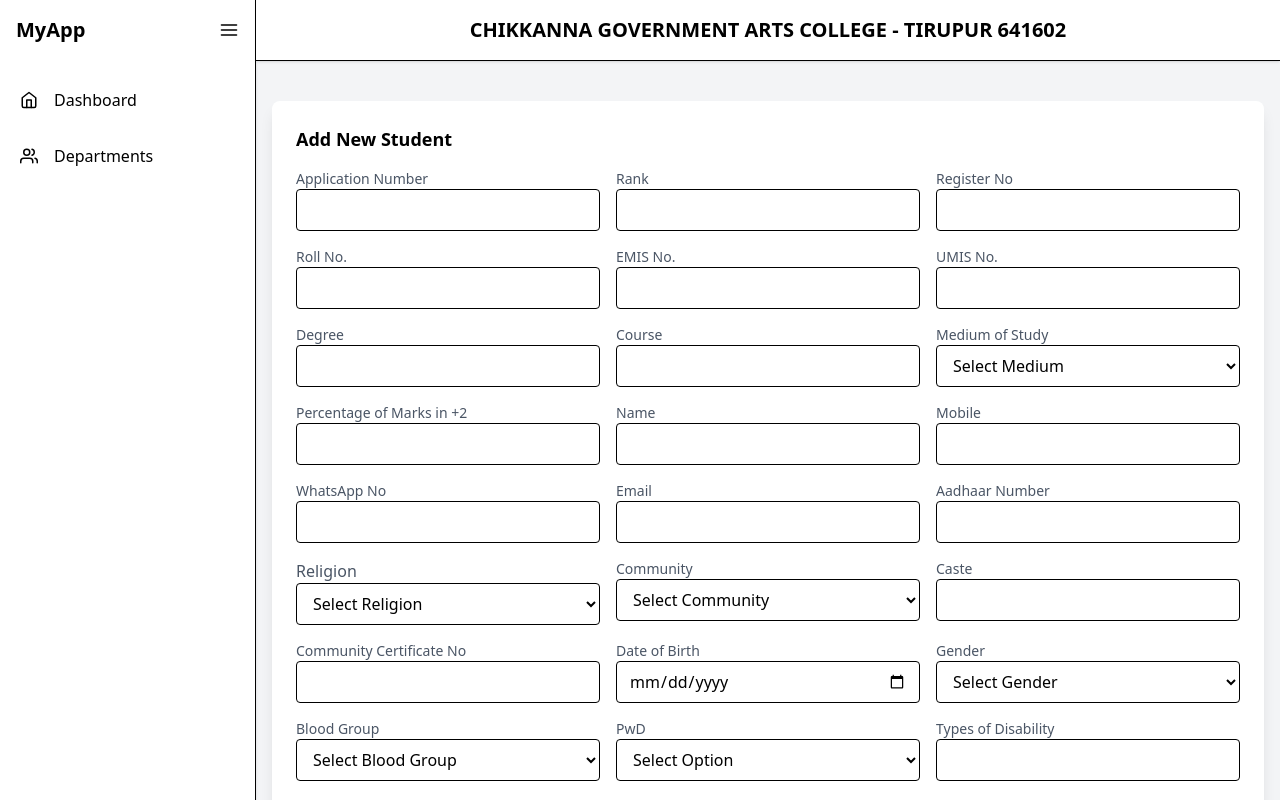
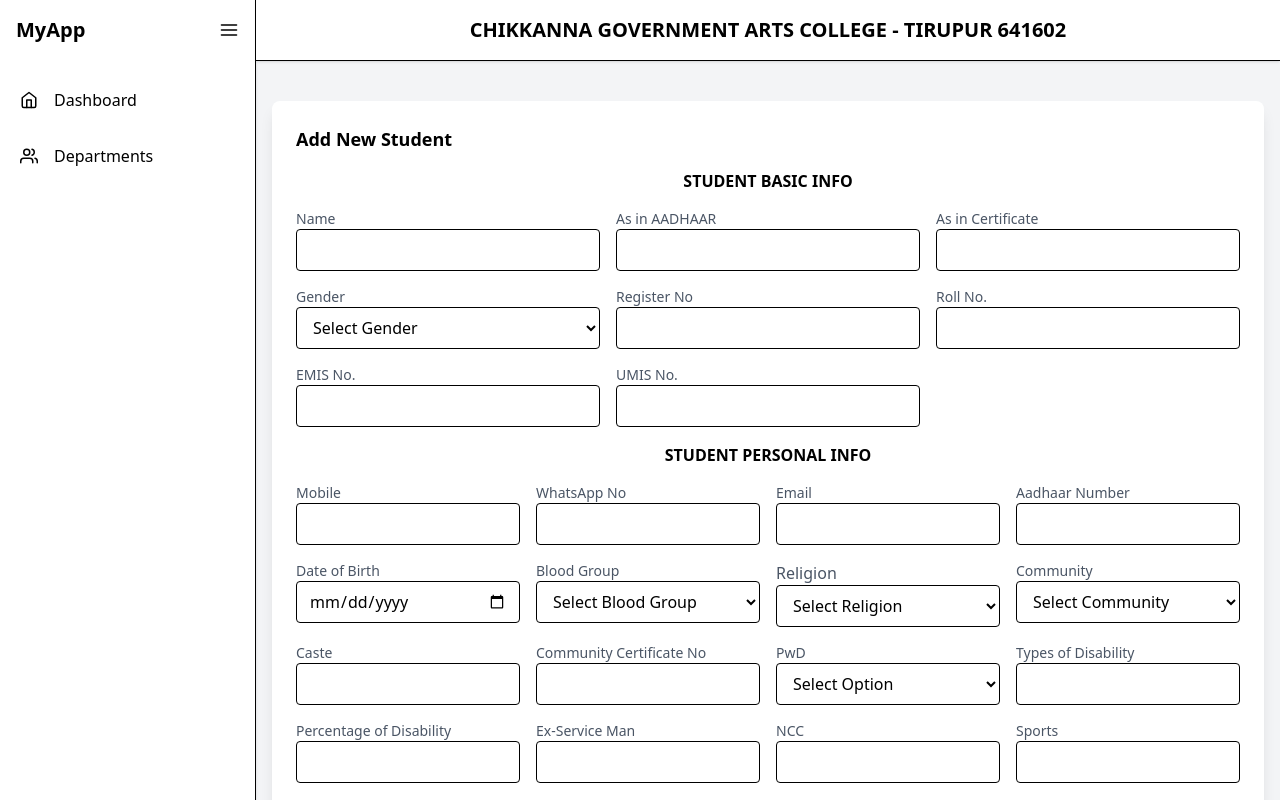
Before and after one commit to AKHIL-S123/CGAC, a React (Vite) app in the folder frontend/app/: page /add-student in a window 1280 px wide. Built offline with nearby package versions, Linux system fonts and the light colour scheme; sample sign-in values are in the browser's storage.

Commit message:
updated some fields

```diff
--- a/frontend/app/src/modules/students/StudentForm.jsx
+++ b/frontend/app/src/modules/students/StudentForm.jsx
@@ -129,11 +129,17 @@ export default function StudentForm({ degree, student, onSuccess, id }) {
           umisNo: student?.umisNo || '',
           degree: degree || '',
           course: student?.course || '',
+          courseType: student?.courseType || '',
+          cutoff : student?.cutoff|| '',
+          batch : student?.batch || '',
+          stream : student?.stream || '',
           mediumOfStudy: student?.mediumOfStudy || '',
           percentageOfMarks: student?.percentageOfMarks || '',
           mobile: student?.mobile || '',
           whatsappNo: student?.whatsappNo || '',
           name: student?.name || '',
+          nameAadhaar:student?.name ||'',
+          nameCertificate:student?.name ||'',
           email: student?.email || '',
           aadhaarNumber: student?.aadhaarNumber || '',
           religion: student?.religion || '',
@@ -151,6 +157,7 @@ export default function StudentForm({ degree, student, onSuccess, id }) {
           sports: student?.sports || '',
           categoryOfSports: student?.categoryOfSports || '',
           admissionQuota: student?.admissionQuota || '',
+          studentStatus:student?.studentStatus|| '',
           dateOfAdmission: student?.dateOfAdmission || '',
           admissionNumber: student?.admissionNumber || '',
           presentAddress: student?.presentAddress || '',
@@ -166,12 +173,13 @@ export default function StudentForm({ degree, student, onSuccess, id }) {
           guardianName: student?.guardianName || '',
           guardianNumber: student?.guardianNumber || '',
           singleParent: student?.singleParent || '',
+          singleGirlChild: student?.singleGirlChild || '',
           firstGraduate: student?.firstGraduate || '',
           firstGraduateCertificateNo: student?.firstGraduateCertificateNo || '',
           annualIncome: student?.annualIncome || '',
+          incomeCertificateNo: student?.incomeCertificateNo || '',
           viStandardSchoolName: student?.viStandardSchoolName || '',
           viStandardCity: student?.viStandardCity || '',
-          incomeCertificateNo: student?.incomeCertificateNo || '',
           viStandardType: student?.viStandardType || '',
           viStandardYearStart: student?.viStandardYearStart || '',
           viStandardYearEnd: student?.viStandardYearEnd || '',
@@ -244,14 +252,30 @@ export default function StudentForm({ degree, student, onSuccess, id }) {
         {({ isSubmitting }) => (
           <Form className="space-y-4 ">
             {/* 1st div ******************************************************/}
+             {/************************************  STUDENT BASIC INFO************************************** */}
+             <h1 className='text-30px font-bold  text-center'> STUDENT BASIC INFO </h1>
             <div className='grid grid-cols-3 gap-4'>
             <div>
-              <label className="block text-sm text-gray-600">Application Number</label>
-              <Field name="applicationNumber" className="border px-3 py-2 rounded w-full" />
+              <label className="block text-sm text-gray-600">Name</label>
+              <Field name="name" className="border px-3 py-2 rounded w-full" />
             </div>
             <div>
-              <label className="block text-sm text-gray-600">Rank</label>
-              <Field name="rank" className="border px-3 py-2 rounded w-full" />
+              <label className="block text-sm text-gray-600">As in AADHAAR</label>
+              <Field name="nameAadhaar" className="border px-3 py-2 rounded w-full" />
+            </div>
+            <div>
+              <label className="block text-sm text-gray-600">As in Certificate</label>
+              <Field name="nameCertificate" className="border px-3 py-2 rounded w-full" />
+            </div>
+            <div>
+              <label className="block text-sm text-gray-600">Gender</label>
+              <Field as="select" name="gender" className="border px-3 py-2 rounded w-full" >
+              {sex.map((group) => (
+                    <option key={group.value} value={group.value}>
+                        {group.label}
+                    </option>
+                    ))}
+                    </Field>
             </div>
             <div>
               <label className="block text-sm text-gray-600">Register No</label>
@@ -269,33 +293,13 @@ export default function StudentForm({ degree, student, onSuccess, id }) {
               <label className="block text-sm text-gray-600">UMIS No.</label>
               <Field name="umisNo" className="border px-3 py-2 rounded w-full" />
             </div>
-            <div>
-              <label className="block text-sm text-gray-600">Degree</label>
-              <Field name="degree" className="border px-3 py-2 rounded w-full" />
+
+
             </div>
-            <div>
-              <label className="block text-sm text-gray-600">Course</label>
-              <Field name="course" className="border px-3 py-2 rounded w-full" />
-            </div>
-            <div>
-              <label className="block text-sm text-gray-600">Medium of Study</label>
-              <Field as='select' name="mediumOfStudy" className="border px-3 py-2 rounded w-full" >
 
-              {mediumOfStudyOptions.map((group) => (
-                    <option key={group.value} value={group.value}>
-                        {group.label}
-                    </option>
-                    ))}
-            </Field>
-            </div>
-            <div>
-              <label className="block text-sm text-gray-600">Percentage of Marks in +2</label>
-              <Field name="percentageOfMarks" type="number" className="border px-3 py-2 rounded w-full" />
-            </div>
-            <div>
-              <label className="block text-sm text-gray-600">Name</label>
-              <Field name="name" className="border px-3 py-2 rounded w-full" />
-            </div>
+            {/************************************  STUDENT PERSONAL INFO************************************** */}
+            <h1 className='text-30px font-bold  text-center'> STUDENT PERSONAL INFO </h1>
+            <div className='grid grid-cols-4 gap-4'>
             <div>
               <label className="block text-sm text-gray-600">Mobile</label>
               <Field name="mobile" className="border px-3 py-2 rounded w-full" />
@@ -312,6 +316,21 @@ export default function StudentForm({ degree, student, onSuccess, id }) {
               <label className="block text-sm text-gray-600">Aadhaar Number</label>
               <Field name="aadhaarNumber" className="border px-3 py-2 rounded w-full" />
             </div>
+            <div>
+              <label className="block text-sm text-gray-600">Date of Birth</label>
+              <Field name="dateOfBirth" type="date" className="border px-3 py-2 rounded w-full" />
+            </div>
+            <div>
+              <label className="block text-sm text-gray-600">Blood Group</label>
+              <Field as="select" name="bloodGroup" className="border px-3 py-2 rounded w-full">
+                    {bloodGroups.map((group) => (
+                    <option key={group.value} value={group.value}>
+                        {group.label}
+                    </option>
+                    ))}
+                </Field>
+            </div>
+
             <div>
               <label className="block text -sm text-gray-600">Religion</label>
               <Field as="select" name="religion" className="border px-3 py-2 rounded w-full" >
@@ -342,30 +361,6 @@ export default function StudentForm({ degree, student, onSuccess, id }) {
               <Field name="communityCertificateNo" className="border px-3 py-2 rounded w-full" />
             </div>
             <div>
-              <label className="block text-sm text-gray-600">Date of Birth</label>
-              <Field name="dateOfBirth" type="date" className="border px-3 py-2 rounded w-full" />
-            </div>
-            <div>
-              <label className="block text-sm text-gray-600">Gender</label>
-              <Field as="select" name="gender" className="border px-3 py-2 rounded w-full" >
-              {sex.map((group) => (
-                    <option key={group.value} value={group.value}>
-                        {group.label}
-                    </option>
-                    ))}
-                    </Field>
-            </div>
-            <div>
-              <label className="block text-sm text-gray-600">Blood Group</label>
-              <Field as="select" name="bloodGroup" className="border px-3 py-2 rounded w-full">
-                    {bloodGroups.map((group) => (
-                    <option key={group.value} value={group.value}>
-                        {group.label}
-                    </option>
-                    ))}
-                </Field>
-            </div>
-            <div>
               <label className="block text-sm text-gray-600">PwD</label>
               <Field as='select' name="pwd" className="border px-3 py-2 rounded w-full" >
               {yesNoOptions.map((group) => (
@@ -390,14 +385,81 @@ export default function StudentForm({ degree, student, onSuccess, id }) {
             <div>
               <label className="block text-sm text-gray-600">NCC</label>
               <Field name="ncc" className="border px-3 py-2 rounded w-full" />
+              </div>
             <div>
               <label className="block text-sm text-gray-600">Sports</label>
               <Field name="sports" className="border px-3 py-2 rounded w-full" />
+
             </div>
-            </div>
+
             <div>
               <label className="block text-sm text-gray-600">Category of Sports</label>
               <Field name="categoryOfSports" className="border px-3 py-2 rounded w-full" />
+            </div>
+
+            <div>
+              <label className="block text-sm text-gray-600">Present Address</label>
+              <Field name="presentAddress" className="border px-3 py-2 rounded w-full" />
+            </div>
+            <div>
+              <label className="block text-sm text-gray-600">Communication Address</label>
+              <Field name="communicationAddress" className="border px-3 py-2 rounded w-full" />
+            </div>
+
+            </div>
+
+           {/************************************  ADMISSION INFO************************************** */}
+           <h1 className='text-30px font-bold  text-center'> ADMISSION INFORMATION </h1>
+
+
+
+           <div className='grid grid-cols-4 gap-4'>
+
+           <div>
+              <label className="block text-sm text-gray-600">Application Number</label>
+              <Field name="applicationNumber" className="border px-3 py-2 rounded w-full" />
+            </div>
+
+            <div>
+              <label className="block text-sm text-gray-600">Rank</label>
+              <Field name="rank" className="border px-3 py-2 rounded w-full" />
+
+            </div>
+            <div>
+              <label className="block text-sm text-gray-600">Cut Off</label>
+              <Field name="cutoff" className="border px-3 py-2 rounded w-full" />
+            </div>
+            <div>
+              <label className="block text-sm text-gray-600">batch</label>
+              <Field name="batch" className="border px-3 py-2 rounded w-full" />
+            </div>
+            <div>
+              <label className="block text-sm text-gray-600">Stream</label>
+              <Field name="stream" className="border px-3 py-2 rounded w-full" />
+            </div>
+
+            <div>
+              <label className="block text-sm text-gray-600">Degree</label>
+              <Field name="degree" className="border px-3 py-2 rounded w-full" />
+            </div>
+            <div>
+              <label className="block text-sm text-gray-600">Course Type</label>
+              <Field name="courseType" className="border px-3 py-2 rounded w-full" />
+            </div>
+            <div>
+              <label className="block text-sm text-gray-600">Course</label>
+              <Field name="course" className="border px-3 py-2 rounded w-full" />
+            </div>
+            <div>
+              <label className="block text-sm text-gray-600">Medium of Study</label>
+              <Field as='select' name="mediumOfStudy" className="border px-3 py-2 rounded w-full" >
+
+              {mediumOfStudyOptions.map((group) => (
+                    <option key={group.value} value={group.value}>
+                        {group.label}
+                    </option>
+                    ))}
+            </Field>
             </div>
             <div>
               <label className="block text-sm text-gray-600">Admission Quota</label>
@@ -412,40 +474,34 @@ export default function StudentForm({ degree, student, onSuccess, id }) {
               <Field name="admissionNumber" className="border px-3 py-2 rounded w-full" />
             </div>
             <div>
-              <label className="block text-sm text-gray-600">Present Address</label>
-              <Field name="presentAddress" className="border px-3 py-2 rounded w-full" />
-            </div>
-            <div>
-              <label className="block text-sm text-gray-600">Communication Address</label>
-              <Field name="communicationAddress" className="border px-3 py-2 rounded w-full" />
-            </div>
-            <div>
-              <label  className="block text-sm text-gray-600">First Graduate</label>
-              <Field as='select' name="firstGraduate" className="border px-3 py-2 rounded w-full">
-              {yesNoOptions.map((group) => (
+              <label className="block text-sm text-gray-600">Hostler / Day Scholar</label>
+              <Field as='select' name="hostlerOrDayScholar" className="border px-3 py-2 rounded w-full">
+
+              {hostler.map((group) => (
                     <option key={group.value} value={group.value}>
                         {group.label}
                     </option>
                     ))}
-            </Field>
+                    </Field>
+
             </div>
             <div>
-              <label className="block text-sm text-gray-600">First Graduate Certificate No.</label>
-              <Field name="firstGraduateCertificateNo" className="border px-3 py-2 rounded w-full" />
-            </div>
-            <div>
-              <label className="block text-sm text-gray-600">Income Certificate No.</label>
-              <Field name="incomeCertificateNo" className="border px-3 py-2 rounded w-full" />
-            </div>
-            <div>
-              <label className="block text-sm text-gray-600">Annual Income</label>
-              <Field name="annualIncome" type="number" className="border px-3 py-2 rounded w-full" />
-            </div>
+              <label className="block text-sm text-gray-600">Student Status</label>
+              <Field as='select' name="studentStatus" className="border px-3 py-2 rounded w-full">
+
+              {hostler.map((group) => (
+                    <option key={group.value} value={group.value}>
+                        {group.label}
+                    </option>
+                    ))}
+                    </Field>
 
             </div>
 
-            {/************************************  PARENTS INFO************************************** */}
-            <h1 className='text-30px font-bold  text-center'> PARENTS INFO </h1>
+           </div>
+
+            {/************************************  FAMILY INFO************************************** */}
+            <h1 className='text-30px font-bold  text-center'> FAMILY INFORMATION </h1>
             <div className='grid grid-cols-4 gap-4'>
             <div>
               <label className="block text-sm text-gray-600">Father Name</label>
@@ -524,11 +580,44 @@ export default function StudentForm({ degree, student, onSuccess, id }) {
                     ))}
             </Field>
             </div>
+            <div>
+              <label className="block text-sm text-gray-600">Single Girl Child</label>
+              <Field as = "select" name="singleGirlChild" className="border px-3 py-2 rounded w-full" >
+               {yesNoOptions.map((group) => (
+                    <option key={group.value} value={group.value}>
+                        {group.label}
+                    </option>
+                    ))}
+            </Field>
+            </div>
+
+            <div>
+              <label  className="block text-sm text-gray-600">First Graduate</label>
+              <Field as='select' name="firstGraduate" className="border px-3 py-2 rounded w-full">
+              {yesNoOptions.map((group) => (
+                    <option key={group.value} value={group.value}>
+                        {group.label}
+                    </option>
+                    ))}
+            </Field>
+            </div>
+            <div>
+              <label className="block text-sm text-gray-600">First Graduate Certificate No.</label>
+              <Field name="firstGraduateCertificateNo" className="border px-3 py-2 rounded w-full" />
+            </div>
+            <div>
+              <label className="block text-sm text-gray-600">Income Certificate No.</label>
+              <Field name="incomeCertificateNo" className="border px-3 py-2 rounded w-full" />
+            </div>
+            <div>
+              <label className="block text-sm text-gray-600">Annual Income</label>
+              <Field name="annualIncome" type="number" className="border px-3 py-2 rounded w-full" />
+            </div>
 
 
               </div>
             {/* ******************************  SCHOOL INFO *********************************/}
-            <h1 className='text-30px font-bold  text-center'> SCHOOL INFO </h1>
+            <h1 className='text-30px font-bold  text-center'> PREVIOUS SCHOOL INFORMATION </h1>
             <div className='grid grid-cols-4 gap-4'>
             <div>
               <label className="block text-sm text-gray-600">VI Standard School Name</label>
@@ -810,6 +899,13 @@ export default function StudentForm({ degree, student, onSuccess, id }) {
             </Field>
             </div>
             </div>
+
+            <div>
+              <label className="block text-sm text-gray-600">Percentage of Marks in +2</label>
+              <Field name="percentageOfMarks" type="number" className="border px-3 py-2 rounded w-full" />
+            </div>
+
+
             </div>
             <h1 className='text-30px font-bold  text-center'> BANK INFO </h1>
             {/* 4th div */}
@@ -853,18 +949,7 @@ export default function StudentForm({ degree, student, onSuccess, id }) {
             </div>
 
             {/* 5th div */}
-            <div>
-              <label className="block text-sm text-gray-600">Hostler / Day Scholar</label>
-              <Field as='select' name="hostlerOrDayScholar" className="border px-3 py-2 rounded w-full">
 
-              {hostler.map((group) => (
-                    <option key={group.value} value={group.value}>
-                        {group.label}
-                    </option>
-                    ))}
-                    </Field>
-
-            </div>
             <button
               type="submit"
               disabled={isSubmitting}
```
